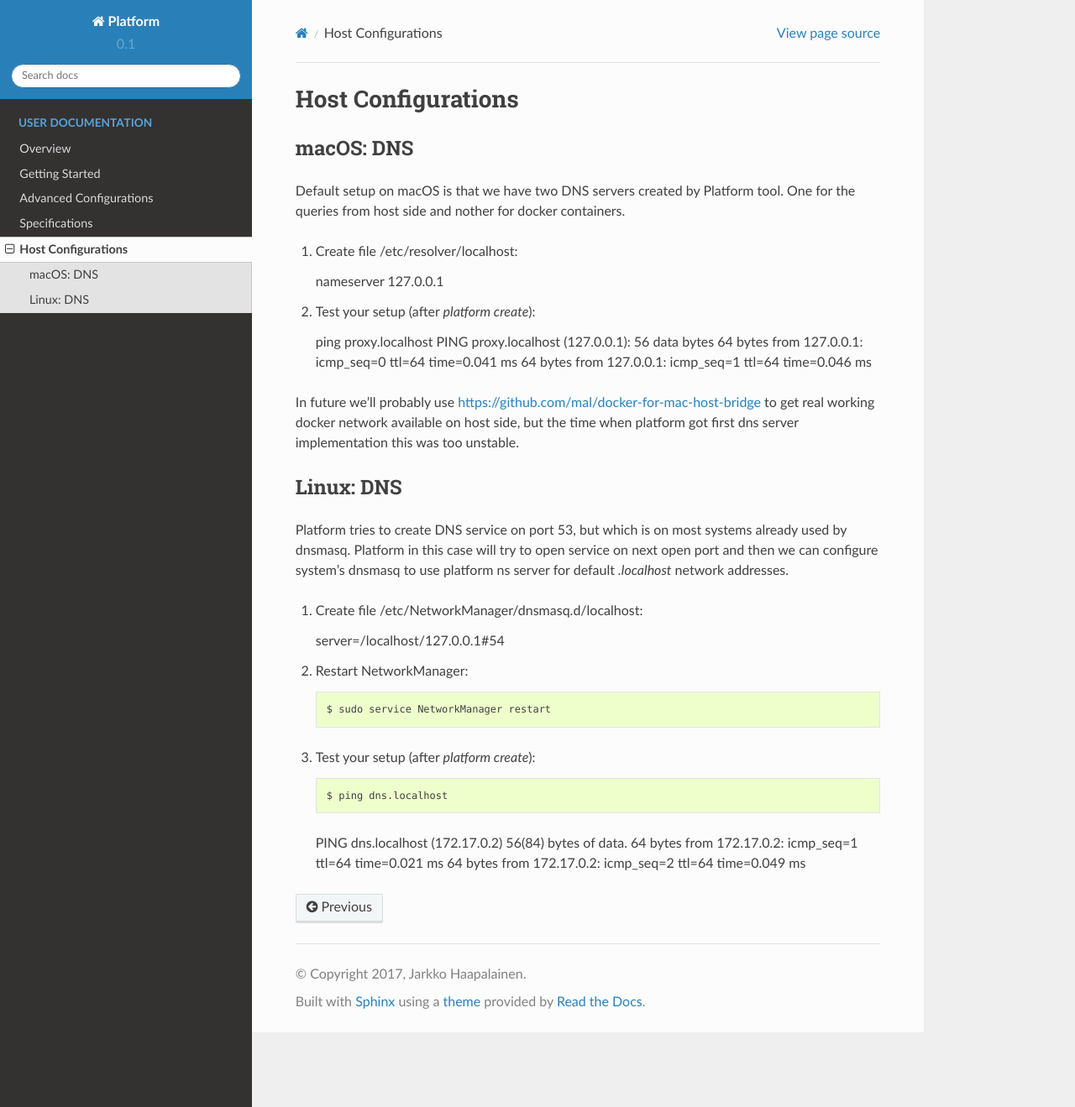
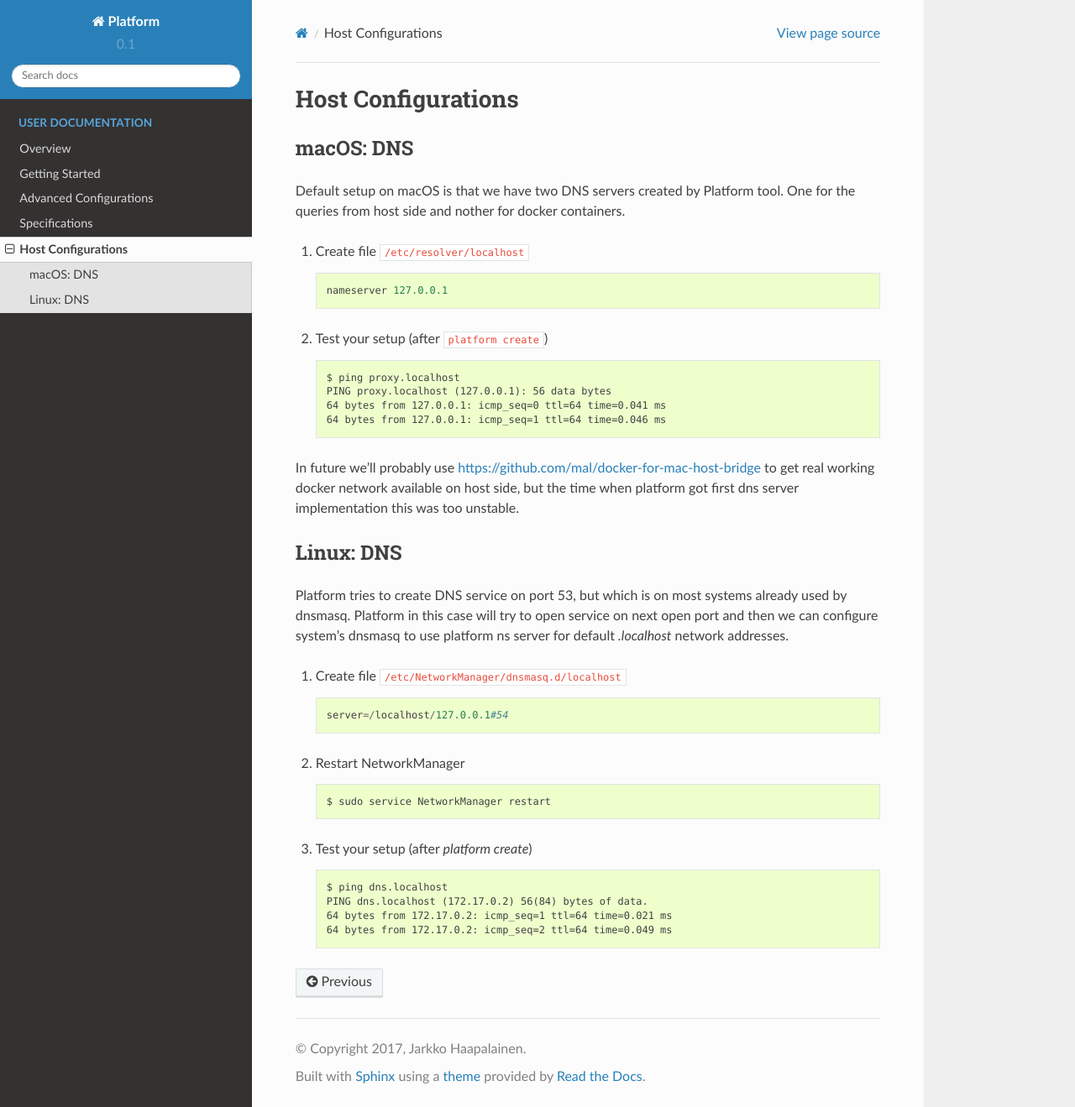
Before and after one commit to 7ojo/perl6-platform, a Sphinx documentation site: the page built from docs/source/host_configurations.rst, in a window 1280 px wide and 1319 px high. Shown: the whole window at 84% size. Built offline with Sphinx 7.4.7 and the Read the Docs theme 2.0.0, drawn with Linux system fonts in a browser that asks for light colours.

Commit message:
Updated documentation

```diff
--- a/docs/source/host_configurations.rst
+++ b/docs/source/host_configurations.rst
@@ -6,16 +6,16 @@ macOS: DNS
 
 Default setup on macOS is that we have two DNS servers created by Platform tool. One for the queries from host side and nother for docker containers.
 
-1. Create file /etc/resolver/localhost::
+1. Create file ``/etc/resolver/localhost`` ::
 
-   nameserver 127.0.0.1
+      nameserver 127.0.0.1
 
-#. Test your setup (after `platform create`)::
+#. Test your setup (after ``platform create``) ::
 
-   ping proxy.localhost
-   PING proxy.localhost (127.0.0.1): 56 data bytes
-   64 bytes from 127.0.0.1: icmp_seq=0 ttl=64 time=0.041 ms
-   64 bytes from 127.0.0.1: icmp_seq=1 ttl=64 time=0.046 ms
+      $ ping proxy.localhost
+      PING proxy.localhost (127.0.0.1): 56 data bytes
+      64 bytes from 127.0.0.1: icmp_seq=0 ttl=64 time=0.041 ms
+      64 bytes from 127.0.0.1: icmp_seq=1 ttl=64 time=0.046 ms
 
 In future we'll probably use https://github.com/mal/docker-for-mac-host-bridge to get real working docker network available on host side, but the time when platform got first dns server implementation this was too unstable.
 
@@ -24,17 +24,17 @@ Linux: DNS
 
 Platform tries to create DNS service on port 53, but which is on most systems already used by dnsmasq. Platform in this case will try to open service on next open port and then we can configure system's dnsmasq to use platform ns server for default `.localhost` network addresses.
 
-1. Create file /etc/NetworkManager/dnsmasq.d/localhost::
+1. Create file ``/etc/NetworkManager/dnsmasq.d/localhost`` ::
 
-   server=/localhost/127.0.0.1#54
+      server=/localhost/127.0.0.1#54
 
-#. Restart NetworkManager::
+#. Restart NetworkManager ::
 
-   $ sudo service NetworkManager restart
+      $ sudo service NetworkManager restart
 
-#. Test your setup (after `platform create`)::
+#. Test your setup (after `platform create`) ::
 
-   $ ping dns.localhost
-   PING dns.localhost (172.17.0.2) 56(84) bytes of data.
-   64 bytes from 172.17.0.2: icmp_seq=1 ttl=64 time=0.021 ms
-   64 bytes from 172.17.0.2: icmp_seq=2 ttl=64 time=0.049 ms
+      $ ping dns.localhost
+      PING dns.localhost (172.17.0.2) 56(84) bytes of data.
+      64 bytes from 172.17.0.2: icmp_seq=1 ttl=64 time=0.021 ms
+      64 bytes from 172.17.0.2: icmp_seq=2 ttl=64 time=0.049 ms
```
